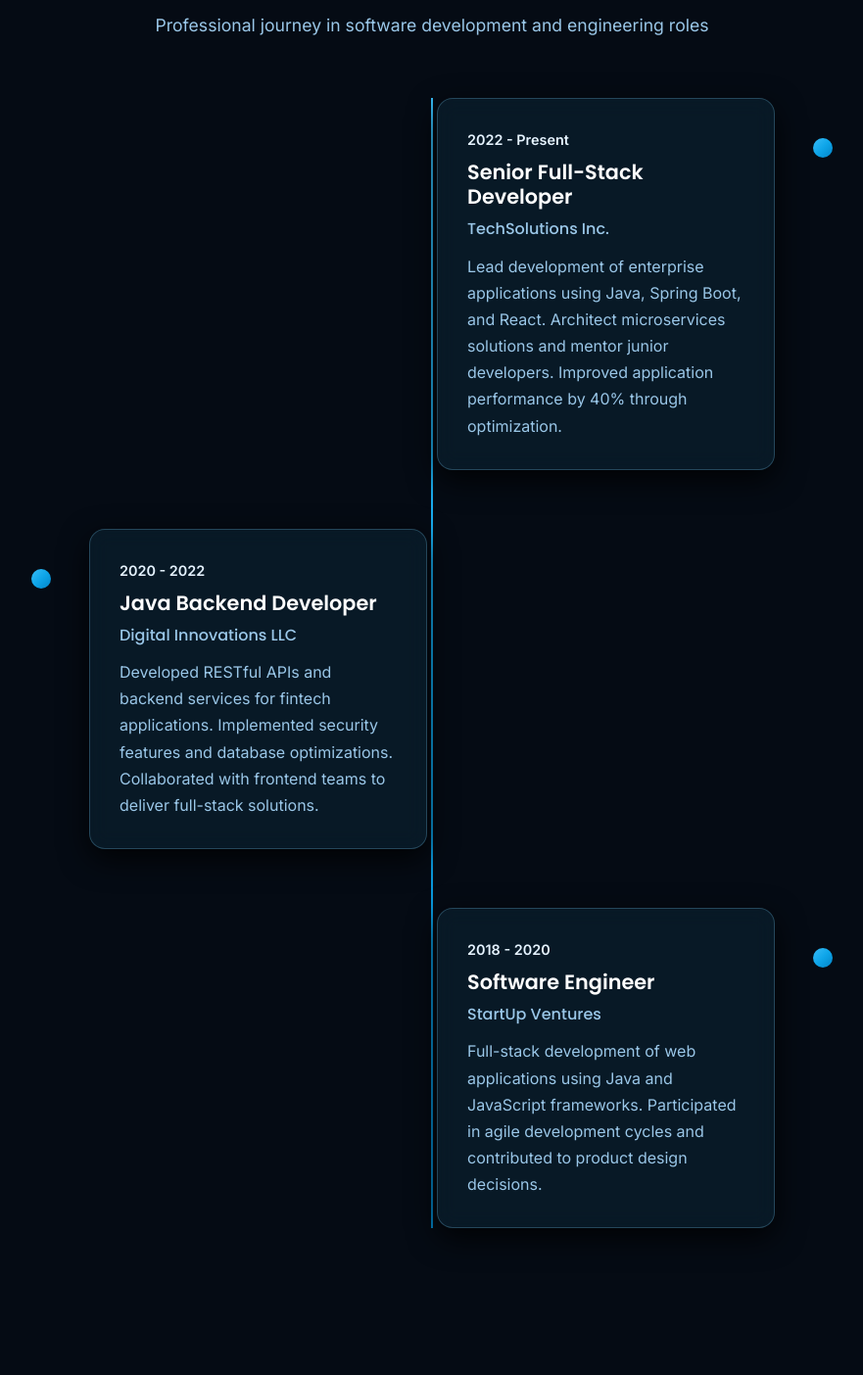
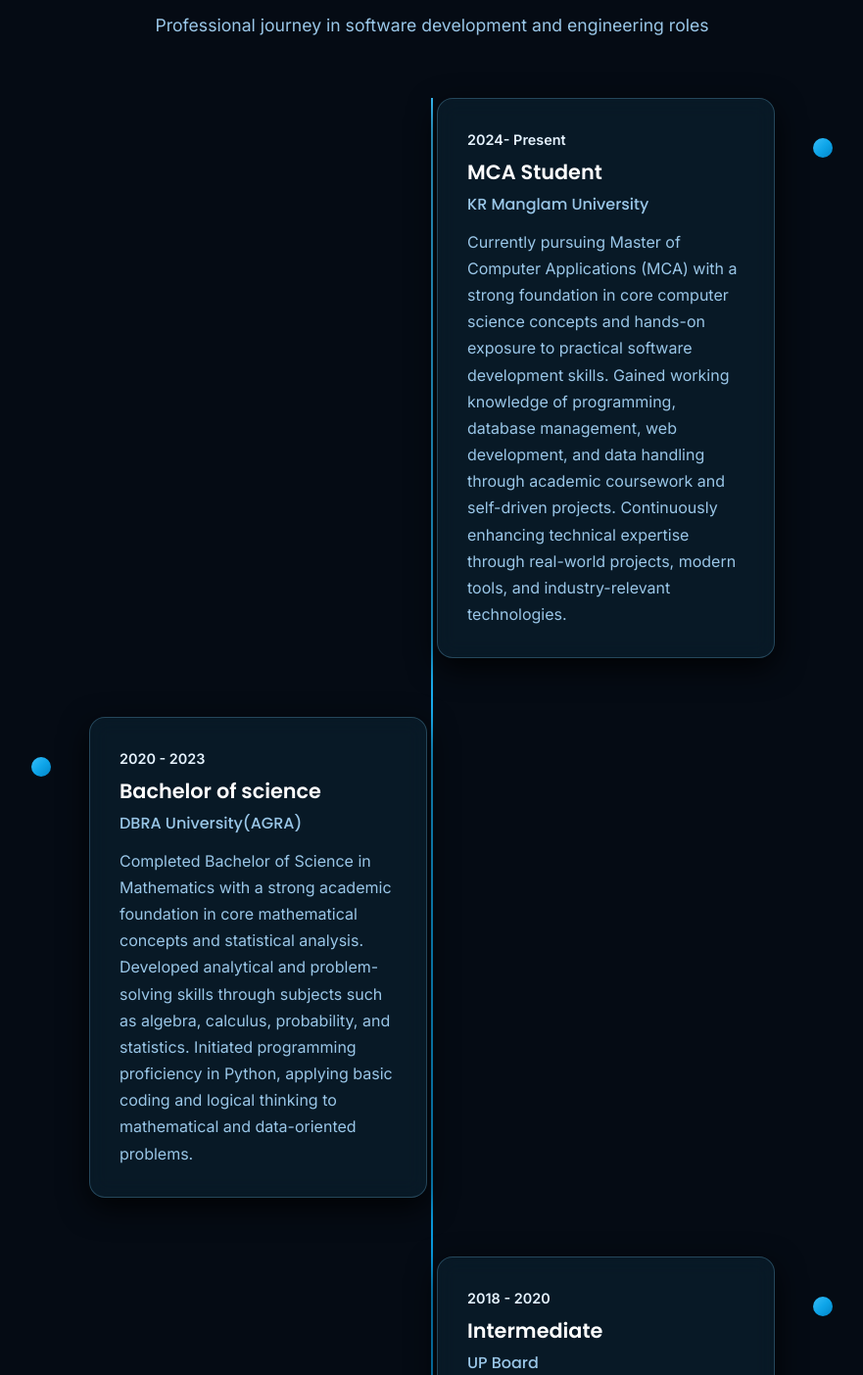
Before and after one commit to LokeshDwivedi06/lokeshdwivedi06, a plain HTML site: page index.html in a window 1280 px wide. Shown: the part 4241-5645 px from the top of the page at 98% size, without its empty margins (199-1080 px from the left). Drawn offline with Linux system fonts and the light colour scheme.

```diff
--- a/index.html
+++ b/index.html
@@ -393,24 +393,24 @@
                 <!-- Timeline Item 1 -->
                 <div class="timeline-item">
                     <div class="timeline-content">
-                        <div class="timeline-date">2022 - Present</div>
-                        <h3>Senior Full-Stack Developer</h3>
-                        <h4>TechSolutions Inc.</h4>
-                        <p>Lead development of enterprise applications using Java, Spring Boot, and React. Architect
-                            microservices solutions and mentor junior developers. Improved application performance by
-                            40% through optimization.</p>
+                        <div class="timeline-date">2024- Present</div>
+                        <h3>MCA Student</h3>
+                        <h4>KR Manglam University</h4>
+                        <p>Currently pursuing Master of Computer Applications (MCA) with a strong foundation in core computer science concepts and hands-on exposure to practical software development skills.
+Gained working knowledge of programming, database management, web development, and data handling through academic coursework and self-driven projects.
+Continuously enhancing technical expertise through real-world projects, modern tools, and industry-relevant technologies.</p>
                     </div>
                 </div>
 
                 <!-- Timeline Item 2 -->
                 <div class="timeline-item">
                     <div class="timeline-content">
-                        <div class="timeline-date">2020 - 2022</div>
-                        <h3>Java Backend Developer</h3>
-                        <h4>Digital Innovations LLC</h4>
-                        <p>Developed RESTful APIs and backend services for fintech applications. Implemented security
-                            features and database optimizations. Collaborated with frontend teams to deliver full-stack
-                            solutions.</p>
+                        <div class="timeline-date">2020 - 2023</div>
+                        <h3>Bachelor of science</h3>
+                        <h4>DBRA University(AGRA)</h4>
+                        <p>Completed Bachelor of Science in Mathematics with a strong academic foundation in core mathematical concepts and statistical analysis.
+Developed analytical and problem-solving skills through subjects such as algebra, calculus, probability, and statistics.
+Initiated programming proficiency in Python, applying basic coding and logical thinking to mathematical and data-oriented problems.</p>
                     </div>
                 </div>
 
@@ -418,10 +418,11 @@
                 <div class="timeline-item">
                     <div class="timeline-content">
                         <div class="timeline-date">2018 - 2020</div>
-                        <h3>Software Engineer</h3>
-                        <h4>StartUp Ventures</h4>
-                        <p>Full-stack development of web applications using Java and JavaScript frameworks. Participated
-                            in agile development cycles and contributed to product design decisions.</p>
+                        <h3>Intermediate</h3>
+                        <h4>UP Board</h4>
+                        <p>Completed Class 12 with Physics, Chemistry, and Mathematics (PCM), building a strong technical foundation in logical reasoning, numerical computation, and problem-solving.
+Developed analytical thinking and structured approach through mathematics-intensive subjects and physics-based conceptual modeling.
+Gained early exposure to scientific reasoning, data interpretation, and disciplined technical learning.</p>
                     </div>
                 </div>
             </div>
@@ -447,7 +448,7 @@
                             </div>
                             <div class="contact-text">
                                 <h4>Email</h4>
-                                <p>Lokeshdwivedi06@gmail.com</p>
+                                <p>lokeshdwivedi06@gmail.com</p>
                             </div>
                         </div>
 
@@ -472,14 +473,14 @@
                         </div>
 
                         <div class="social-links">
-                            <a href="#" class="social-link">
+                            <a href="https://github.com/LokeshDwivedi06" class="social-link">
                                 <i class="fab fa-github"></i>
                             </a>
-                            <a href="#" class="social-link">
+                            <a href="https://www.linkedin.com/in/lokeshdwivedi06/" class="social-link">
                                 <i class="fab fa-linkedin"></i>
                             </a>
-                            <a href="#" class="social-link">
-                                <i class="fab fa-twitter"></i>
+                            <a href="https://www.instagram.com/hyper_charged_2.0?igsh=NnM3MHdwN3g3d2U1" class="social-link">
+                                <i class="fab fa-instagram"></i>
                             </a>
                         </div>
                     </div>
```
